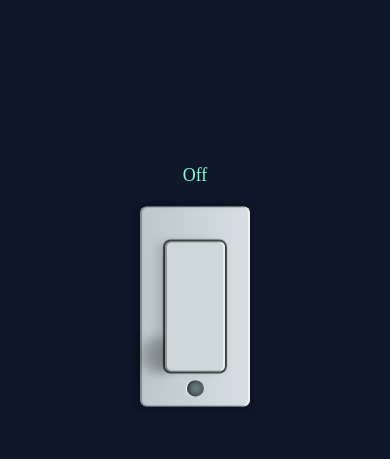
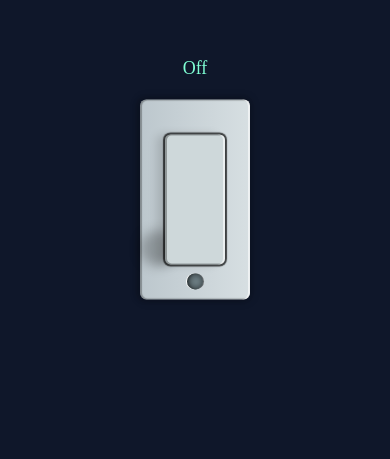
Before and after one commit to masudurrahmanmasum/Maisun_Rahman_Mehek, a plain HTML site: page index.html in a window 390 px wide. Shown: the part 120-579 px from the top of the page. Drawn offline with Linux system fonts and the light colour scheme.

Commit message:
switch shift to top

```diff
--- a/css/style.css
+++ b/css/style.css
@@ -175,6 +175,6 @@ body{
 
 @media only screen and (max-width: 767px) {
     .container{
-        transform: translateY(80%);
+        transform: translateY(50%);
     }
 }
```
